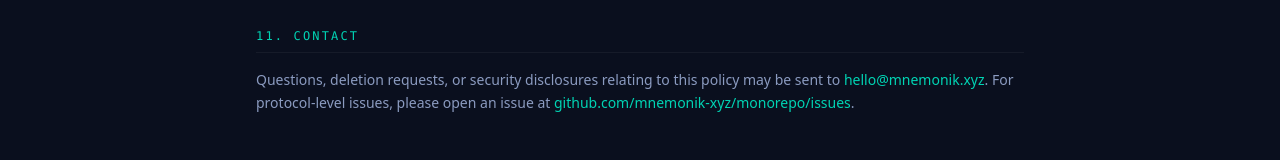
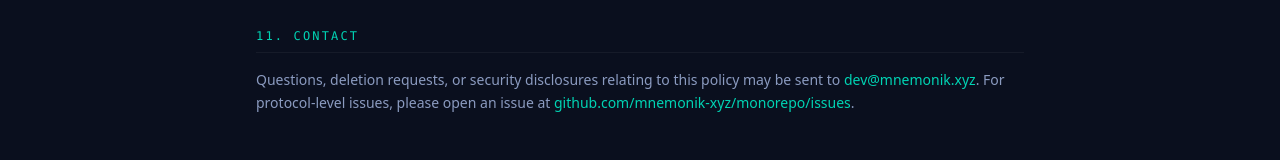
Before and after one commit to mnemonik-xyz/monorepo, a React (Vite) app in the folder webapp/: page /privacy in a window 1280 px wide. Shown: the part 2906-3066 px from the top of the page. Built offline with nearby package versions, Linux system fonts and the light colour scheme; what cbor-x would draw is missing.

Commit message:
fix(webapp): correct privacy policy contact email
Replace hello@mnemonik.xyz with dev@mnemonik.xyz.

```diff
--- a/webapp/src/pages/Privacy.tsx
+++ b/webapp/src/pages/Privacy.tsx
@@ -311,10 +311,10 @@ export default function Privacy() {
                 Questions, deletion requests, or security disclosures relating
                 to this policy may be sent to{" "}
                 <a
-                  href="mailto:hello@mnemonik.xyz"
+                  href="mailto:dev@mnemonik.xyz"
                   className="text-accent-primary underline-offset-2 hover:underline"
                 >
-                  hello@mnemonik.xyz
+                  dev@mnemonik.xyz
                 </a>
                 . For protocol-level issues, please open an issue at{" "}
                 <a
```
